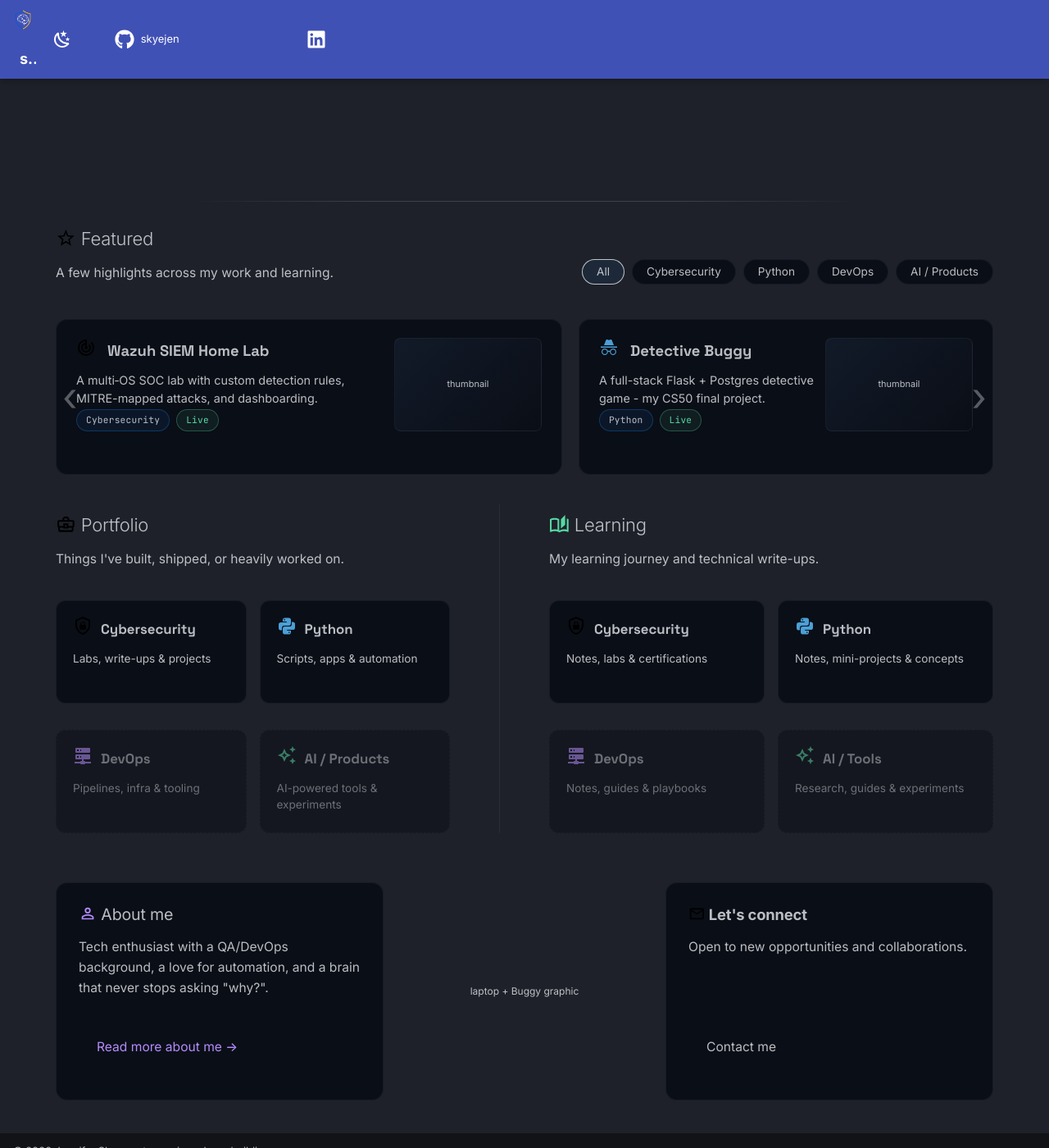
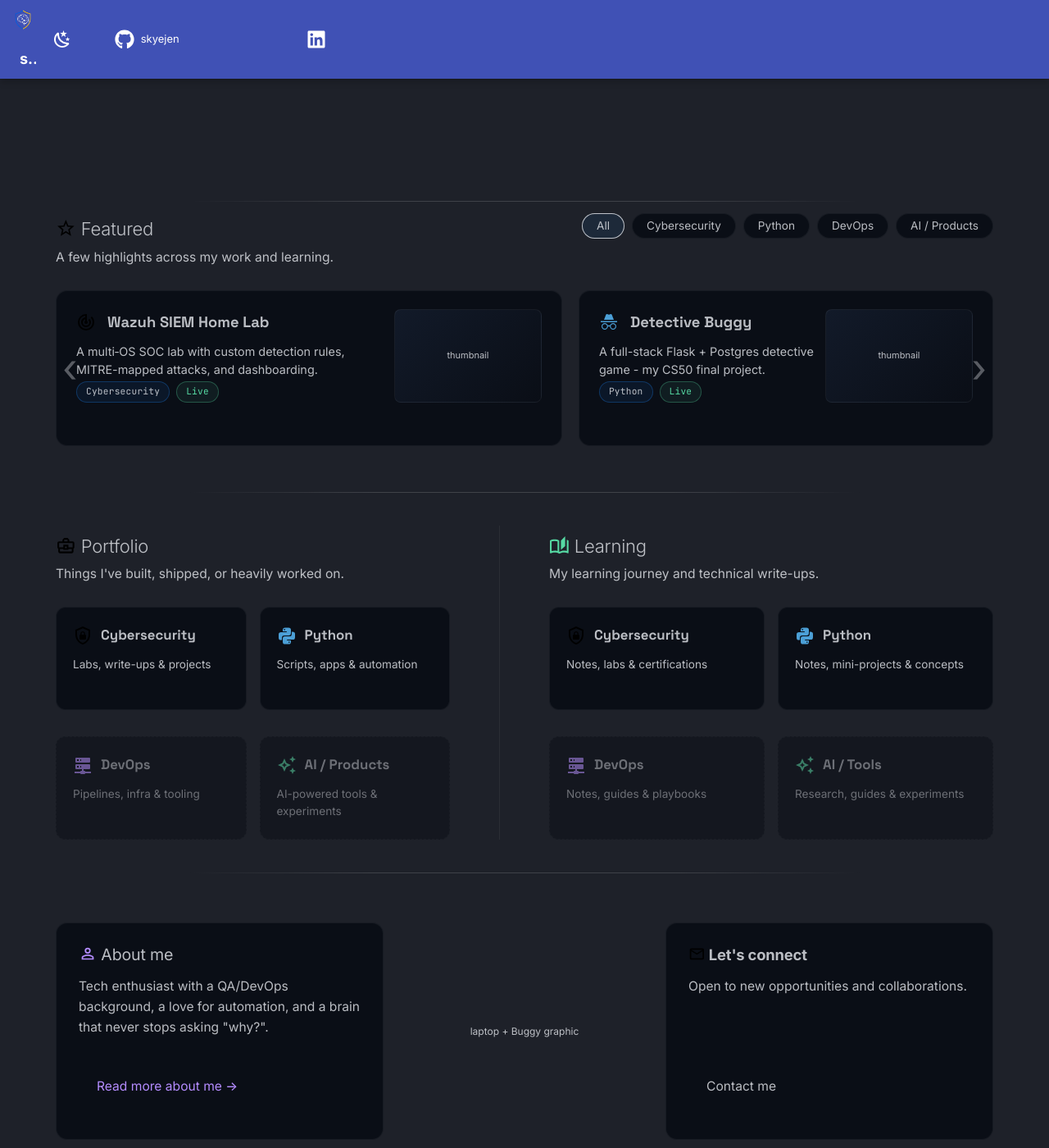
Before and after one commit to skyejen/skyejen.github.io, an MkDocs documentation site: the page built from docs/index.md, in a window 1280 px wide and 1400 px high, scrolled down 682 px. Shown: the whole window at 82% size. Built offline with MkDocs 1.6.1 and Material for MkDocs 9.7.7, drawn with Linux system fonts in a browser that asks for light colours.

Commit message:
UI: icon alignment

```diff
--- a/docs/index.md
+++ b/docs/index.md
@@ -33,9 +33,9 @@
 
 <div class="sj-divider"></div>
 
+<div class="sj-sechead" markdown>
+
 ## :material-star-outline: Featured
-
-<p class="sj-section-sub">A few highlights across my work and learning.</p>
 
 <div class="sj-filters">
 <button class="sj-filter is-active" data-filter="all">All</button>
@@ -44,6 +44,10 @@
 <button class="sj-filter" data-filter="devops">DevOps</button>
 <button class="sj-filter" data-filter="ai">AI / Products</button>
 </div>
+
+</div>
+
+<p class="sj-section-sub">A few highlights across my work and learning.</p>
 
 <div class="sj-carousel" markdown>
 <div class="sj-carousel-track" markdown>
@@ -68,6 +72,8 @@
 <button class="sj-carousel-btn sj-carousel-prev" aria-label="Previous">&lsaquo;</button>
 <button class="sj-carousel-btn sj-carousel-next" aria-label="Next">&rsaquo;</button>
 </div>
+
+<div class="sj-divider sj-divider--sec"></div>
 
 <div class="sj-hubs" markdown>
 <div class="sj-hub" markdown>
@@ -140,6 +146,8 @@
 </div>
 </div>
 
+<div class="sj-divider sj-divider--sec"></div>
+
 <div class="sj-connect" markdown>
 <div class="sj-panel sj-about" markdown>
 
--- a/docs/stylesheets/local.css
+++ b/docs/stylesheets/local.css
@@ -19,14 +19,16 @@
   .sj-hero-main .sj-lead-p { white-space: nowrap; }
 }
 .md-content h2 { font-size: 1.1rem; margin-top: 2.4rem; }
-.md-content__inner > h2 { margin-top: 1.5rem; }
+.sj-sechead { display: flex; justify-content: space-between; align-items: center; gap: 1rem; margin: 0.9rem 0 0.35rem; }
+.sj-sechead h2 { margin: 0; }
+.md-content__inner > .sj-section-sub { margin-bottom: 0.55rem; }
 /* kill the gold underline rules under headers on the landing */
 .md-content h2::after, .md-content h3::after, .md-content h4::after { display: none !important; content: none !important; }
-.sj-section-sub { color: var(--sj-text-dim); font-size: 0.78rem; margin: 0.1rem 0 1.1rem; }
+.sj-section-sub { color: var(--sj-text-dim); font-size: 0.78rem; margin: 0.1rem 0 0.55rem; }
 
 /* twemoji sizing/baseline fix */
 .sj-card-icon .twemoji, .sj-connect-icon .twemoji { height: auto !important; vertical-align: baseline !important; }
-.sj-card-icon .twemoji svg { width: 1.2rem !important; height: 1.2rem !important; vertical-align: baseline !important; }
+.sj-card-icon .twemoji svg { width: 1.2rem !important; height: 1.2rem !important; vertical-align: baseline !important; position: relative; top: 4px; }
 
 /* discipline-coloured tile icons */
 [data-disc="cybersecurity"] > .sj-card-icon .twemoji svg { fill: var(--sj-gold) !important; }
@@ -35,7 +37,7 @@
 [data-disc="ai"]           > .sj-card-icon .twemoji svg { fill: var(--sj-green) !important; }
 
 /* section-header icons: featured=gold, portfolio=blue, learning=green */
-.md-content__inner > h2 .twemoji svg { fill: var(--sj-gold) !important; }
+.sj-sechead h2 .twemoji svg { fill: var(--sj-gold) !important; }
 .sj-hub:nth-of-type(1) h2 .twemoji svg { fill: var(--sj-blue) !important; }
 .sj-hub:nth-of-type(2) h2 .twemoji svg { fill: var(--sj-green) !important; }
 
@@ -83,7 +85,7 @@
 .sj-codepanel-body code .tk-fn   { color: #63b3ed; }
 
 /* ===== Featured ===== */
-.sj-filters { display: flex; gap: 0.45rem; flex-wrap: wrap; margin: -2.6rem 0 1.3rem; justify-content: flex-end; }
+.sj-filters { display: flex; gap: 0.45rem; flex-wrap: wrap; margin: 0; justify-content: flex-end; align-items: center; transform: translateY(-4px); }
 @media screen and (max-width: 45em){ .sj-filters { margin-top: 0.4rem; justify-content: flex-start; } }
 .sj-filter { font-size: 0.68rem; padding: 0.32rem 0.85rem; border-radius: 999px; border: 1px solid var(--sj-tile-border); background: var(--sj-tile); color: var(--sj-text-dim); cursor: pointer; transition: all .15s ease; }
 .sj-filter:hover { border-color: var(--sj-blue); color: var(--sj-heading); }
@@ -117,7 +119,7 @@
 @media screen and (max-width: 55em){ .sj-hubs { grid-template-columns: 1fr; gap: 1.5rem; } }
 .sj-hubs > .sj-hub:first-child { border-right: 1px solid var(--sj-tile-border); padding-right: 3rem; }
 @media screen and (max-width: 55em){ .sj-hubs > .sj-hub:first-child { border-right: none; padding-right: 0; } }
-.sj-hub h2 { margin-top: 0.5rem; }
+.sj-hub h2 { margin-top: 0.5rem; margin-bottom: 0.3rem; }
 .sj-hubgrid { display: grid; grid-template-columns: 1fr 1fr; gap: 0.8rem; }
 .sj-hubcard { display: grid; grid-template-columns: auto 1fr; grid-template-areas: "icon title" "desc desc"; gap: 0.2rem 0.5rem; align-content: start; height: 6.3rem; background: var(--sj-tile); border: 1px solid var(--sj-tile-border); border-radius: 12px; padding: 0.9rem 1rem; color: var(--sj-text) !important; transition: border-color .15s ease; }
 .sj-hubcard:hover { border-color: rgba(30,136,255,0.5); }
@@ -158,3 +160,5 @@
 
 /* faint section divider (neutral, faded ends) */
 .sj-divider { height: 1px; border: 0; margin: 0; background: linear-gradient(90deg, transparent 14%, rgba(255,255,255,0.15) 34%, rgba(255,255,255,0.15) 66%, transparent 86%); }
+
+.sj-divider--sec { margin: 2rem 0; }
```
